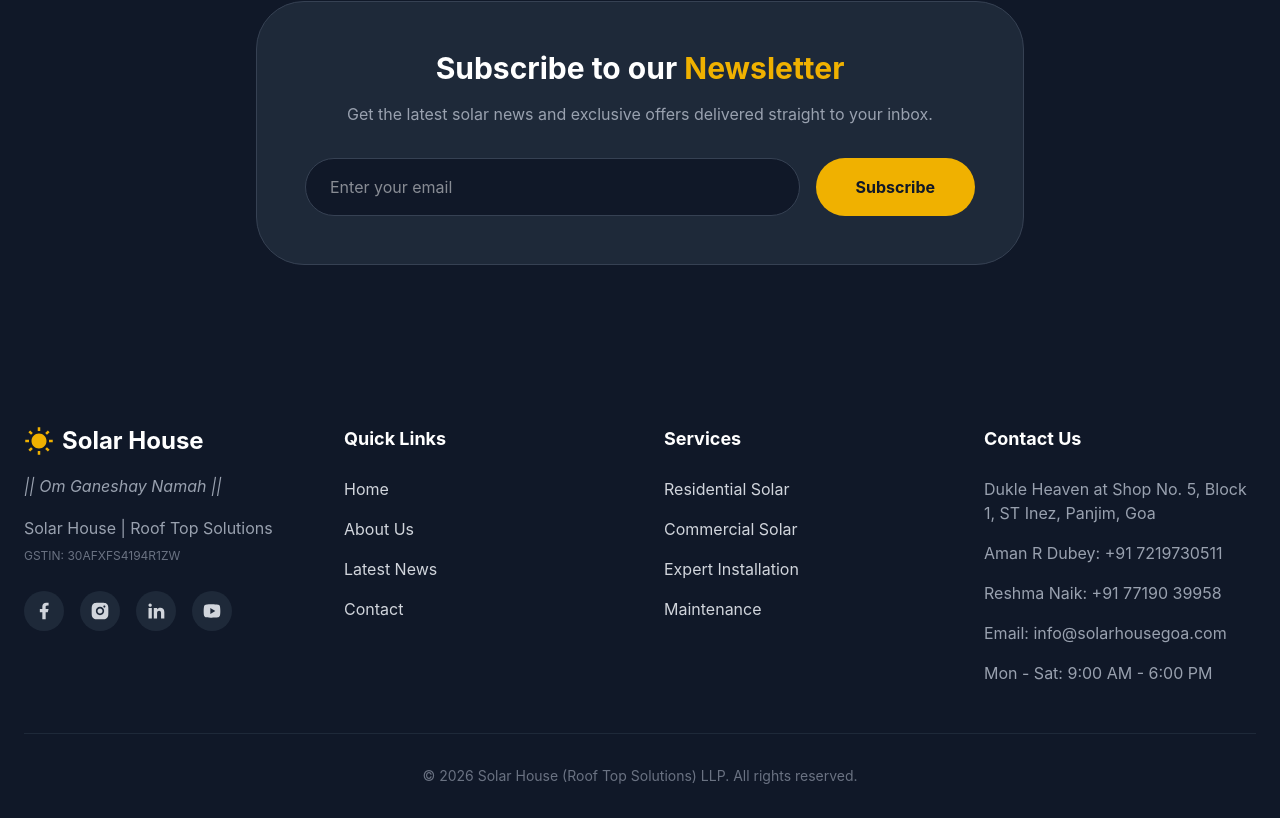
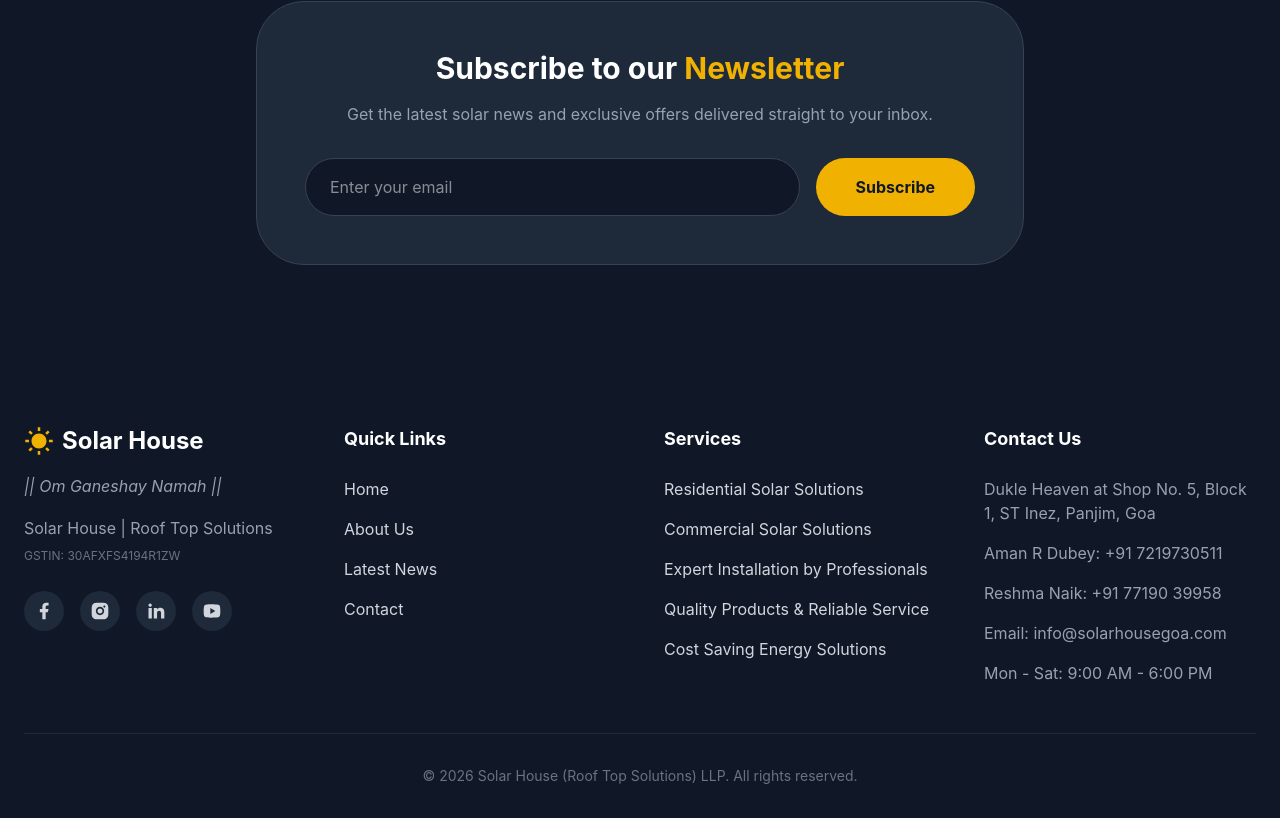
Before and after one commit to dev-abhisheksh/SolarPower, a React (Vite) app in the folder client/: page /blog in a window 1280 px wide. Shown: the part 1907-2725 px from the top of the page. Built offline with nearby package versions, Linux system fonts and the light colour scheme.

Commit message:
Update footer service descriptions and contact information for accuracy

```diff
--- a/client/src/components/Footer.jsx
+++ b/client/src/components/Footer.jsx
@@ -51,10 +51,11 @@ const Footer = () => {
           <div>
             <h4 className="text-lg font-bold text-white mb-6">Services</h4>
             <ul className="space-y-4">
-              <li><Link to="/services" className="hover:text-yellow-500 transition-colors">Residential Solar</Link></li>
-              <li><Link to="/services" className="hover:text-yellow-500 transition-colors">Commercial Solar</Link></li>
-              <li><Link to="/services" className="hover:text-yellow-500 transition-colors">Expert Installation</Link></li>
-              <li><Link to="/services" className="hover:text-yellow-500 transition-colors">Maintenance</Link></li>
+              <li><Link to="/services" className="hover:text-yellow-500 transition-colors">Residential Solar Solutions</Link></li>
+              <li><Link to="/services" className="hover:text-yellow-500 transition-colors">Commercial Solar Solutions</Link></li>
+              <li><Link to="/services" className="hover:text-yellow-500 transition-colors">Expert Installation by Professionals</Link></li>
+              <li><Link to="/services" className="hover:text-yellow-500 transition-colors">Quality Products & Reliable Service</Link></li>
+              <li><Link to="/services" className="hover:text-yellow-500 transition-colors">Cost Saving Energy Solutions</Link></li>
             </ul>
           </div>
 
--- a/client/src/pages/Contact.jsx
+++ b/client/src/pages/Contact.jsx
@@ -182,8 +182,9 @@ const Contact = () => {
                 <h3 className="text-2xl font-bold mb-6 dark:text-white border-l-4 border-yellow-500 pl-4">Contact Info</h3>
                 <div className="space-y-6">
                   {[
-                    { icon: <RiMapPinLine />, title: "Visit Us", content: "123 Solar Street, Green City, EL 45678" },
-                    { icon: <RiPhoneLine />, title: "Call Us", content: "+91 98765 43210" },
+                    { icon: <RiMapPinLine />, title: "Visit Us", content: "Dukle Heaven at Shop No. 5, Block 1, ST Inez, Panjim, Goa" },
+                    { icon: <RiPhoneLine />, title: "Aman R Dubey", content: "+91 7219730511" },
+                    { icon: <RiPhoneLine />, title: "Reshma Naik", content: "+91 77190 39958" },
                     { icon: <RiMailLine />, title: "Email Us", content: "info@solarnova.com" },
                     { icon: <RiTimeLine />, title: "Working Hours", content: "Mon - Sat: 9:00 AM - 6:00 PM" }
                   ].map((item, i) => (
--- a/client/src/pages/Home.jsx
+++ b/client/src/pages/Home.jsx
@@ -75,7 +75,7 @@ const Home = () => {
             transition={{ duration: 0.8, delay: 0.2 }}
             className="text-xl md:text-2xl mb-10 max-w-2xl mx-auto text-gray-200"
           >
-            Solar House | Roof Top Solutions. Expert Solar Panel Installation and Maintenance for a sustainable future.
+            Solar House | Roof Top Solutions. Solar Panel Installation and Maintenance for a sustainable future.
           </motion.p>
           <motion.div
             initial={{ opacity: 0, y: 30 }}
```
